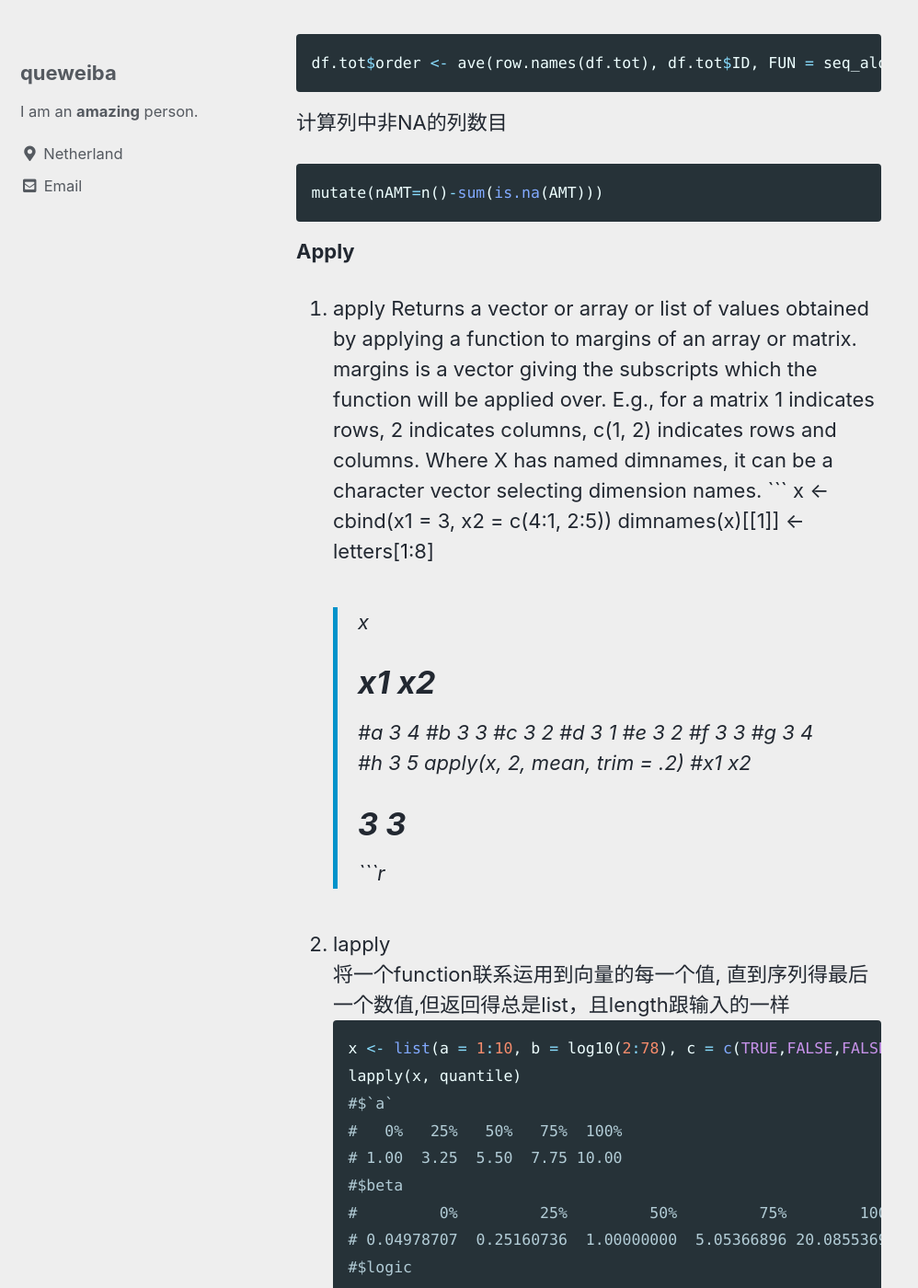
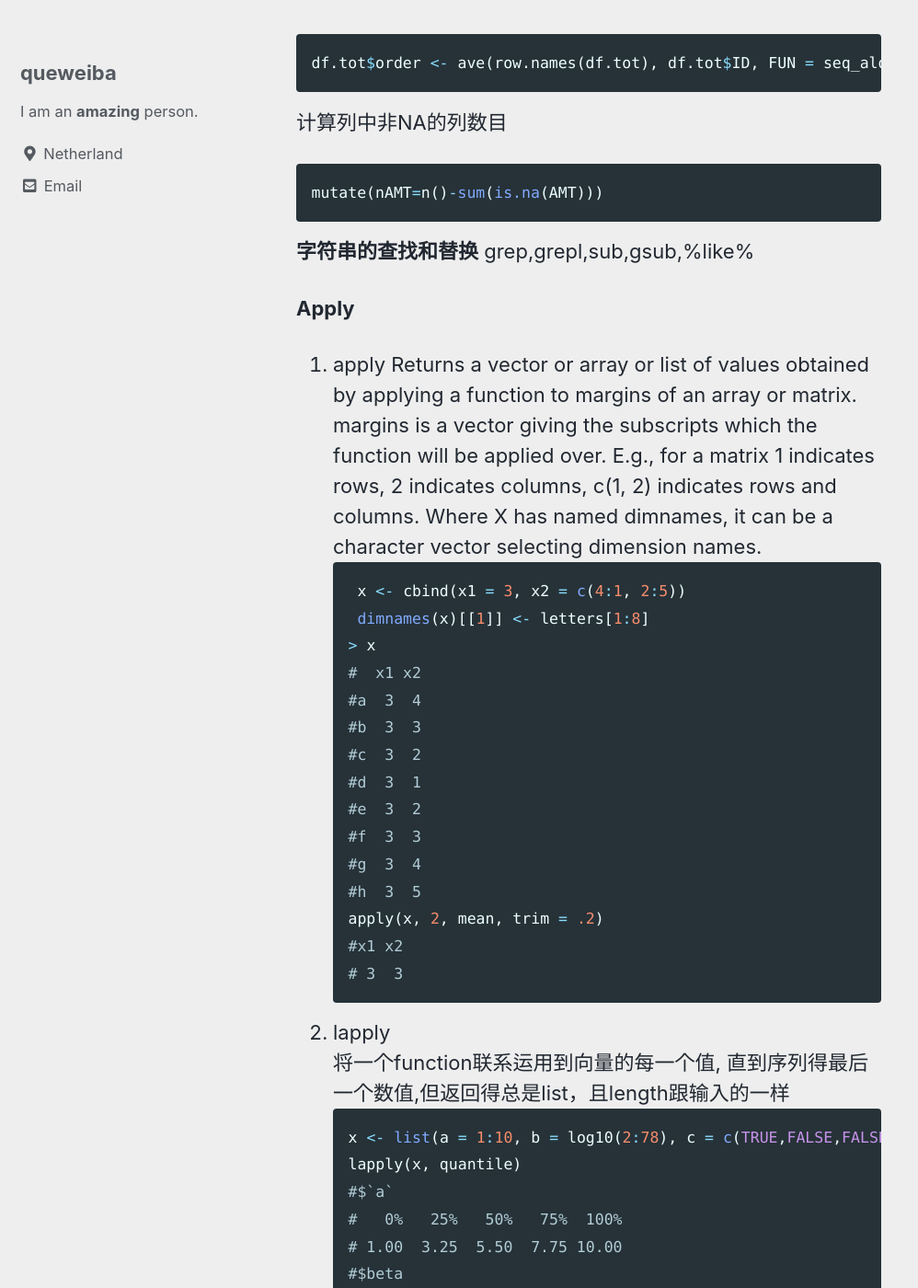
Before and after one commit to queweiba/que, a Jekyll site: the page built from _posts/21-01-02-R-basics.md, in a window 1280 px wide and 1400 px high, scrolled down 14306 px. Shown: the whole window at 92% size, without its empty margins (0-998 px from the left). Built offline with Jekyll 4.4.1, drawn with Linux system fonts in a browser that asks for light colours; cached includes are drawn as plain includes.

Commit message:
Update 21-01-02-R-basics.md
...

````diff
--- a/_posts/21-01-02-R-basics.md
+++ b/_posts/21-01-02-R-basics.md
@@ -453,13 +453,14 @@ df.tot$order <- ave(row.names(df.tot), df.tot$ID, FUN = seq_along)
 ```r
 mutate(nAMT=n()-sum(is.na(AMT)))
 ```
-
+**字符串的查找和替换**
+grep,grepl,sub,gsub,%like%
 
 **Apply**
 1. apply
 Returns a vector or array or list of values obtained by applying a function to margins of an array or matrix.
 margins is a vector giving the subscripts which the function will be applied over. E.g., for a matrix 1 indicates rows, 2 indicates columns, c(1, 2) indicates rows and columns. Where X has named dimnames, it can be a character vector selecting dimension names.
-```
+```r
  x <- cbind(x1 = 3, x2 = c(4:1, 2:5))
  dimnames(x)[[1]] <- letters[1:8]
 > x
@@ -475,7 +476,7 @@ margins is a vector giving the subscripts which the function will be applied ove
 apply(x, 2, mean, trim = .2)
 #x1 x2
 # 3  3
-```r
+```
 2. lapply
   将一个function联系运用到向量的每一个值, 直到序列得最后一个数值,但返回得总是list，且length跟输入的一样
 ```r
````
